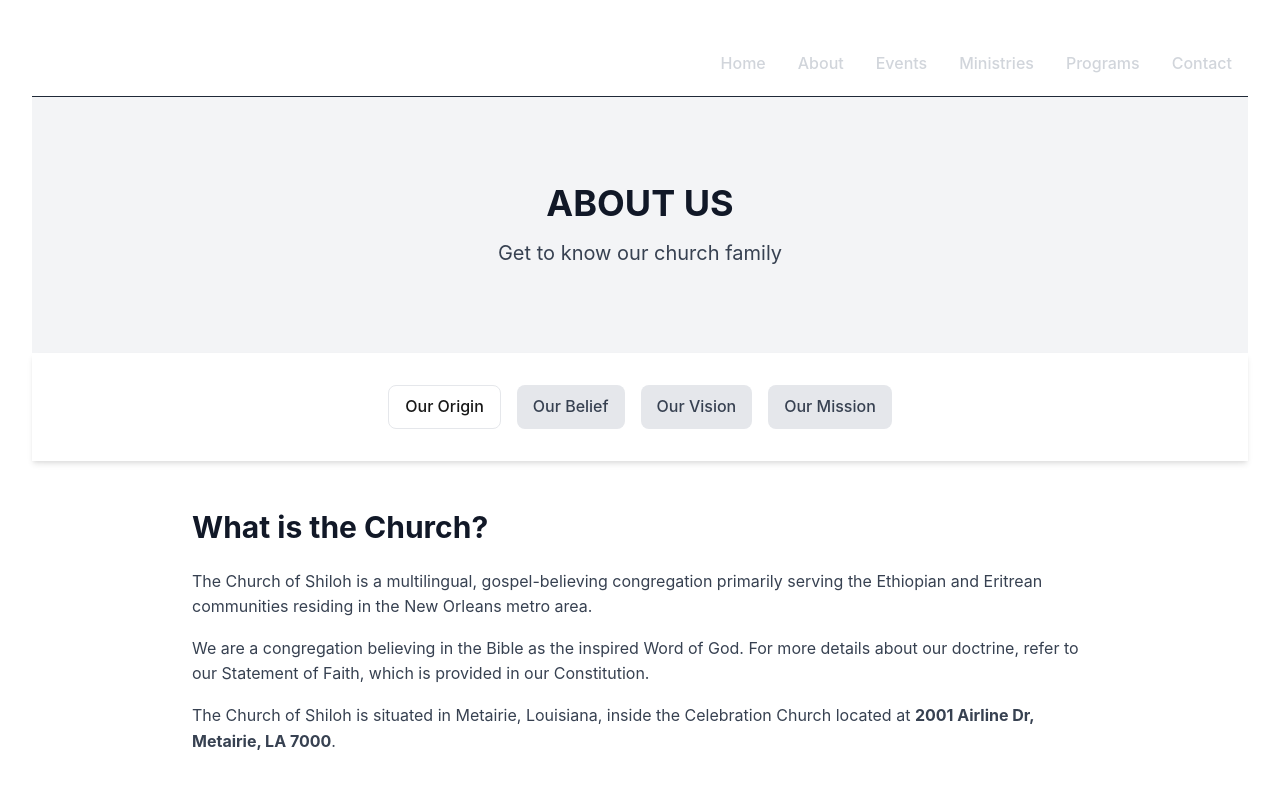
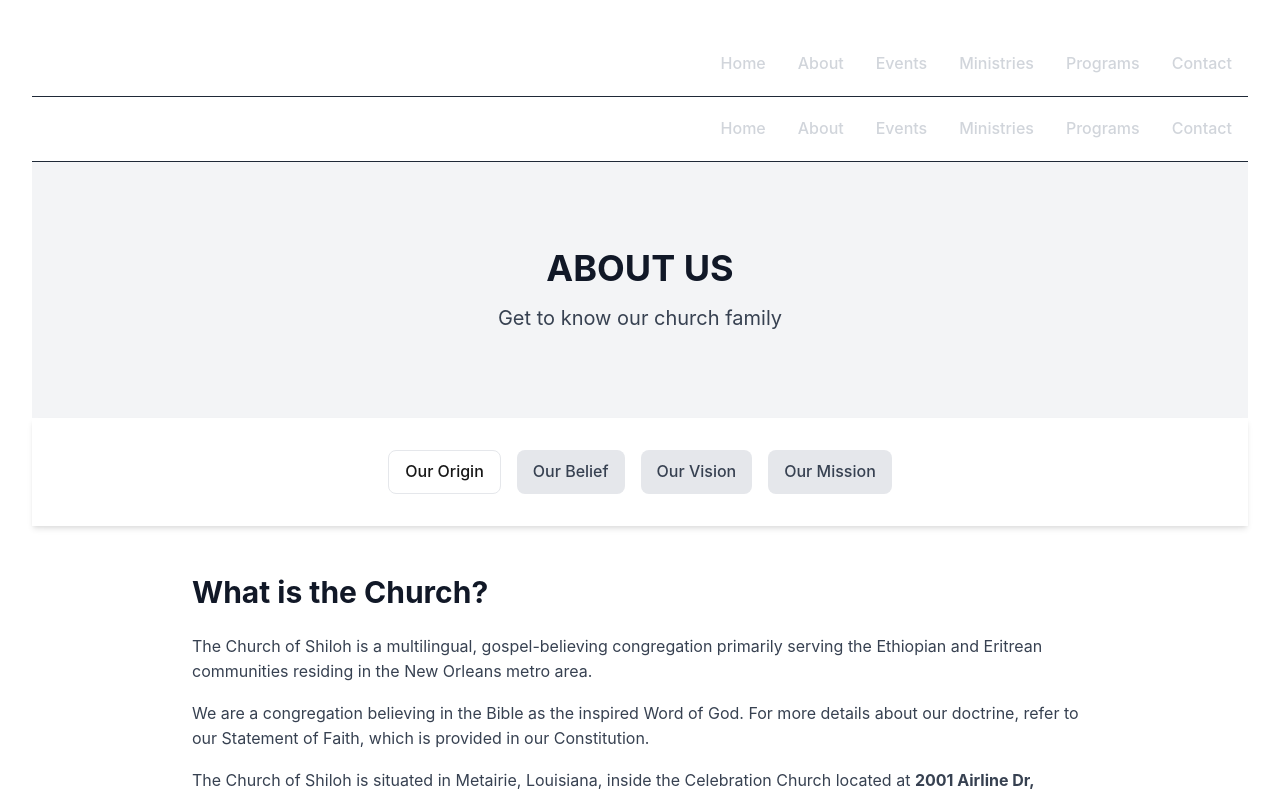
Before and after one commit to Hermii1/church-website, a Next.js app: page /about in a window 1280 px wide. Shown: the top 797 px of the page. Built offline with nearby package versions, Linux system fonts and the light colour scheme.

Commit message:
fixed globals css and layout

```diff
--- a/src/components/layout/Layout.tsx
+++ b/src/components/layout/Layout.tsx
@@ -1,21 +1,17 @@
-
 import Header from './Header';
 import Footer from './Footer';
-import '../../styles/globals.css';
+
 interface LayoutProps {
-  children: React.ReactNode; // Use React.ReactNode directly
+  children: React.ReactNode;
 }
 
+// components/layout/Layout.tsx
 export default function Layout({ children }: LayoutProps) {
   return (
-    <html lang="en">
-      <body className="layout">
-        <Header />
-        <main className="main-content">
-          {children}
-        </main>
-        <Footer />
-      </body>
-    </html>
+    <>
+      <Header />
+      <main>{children}</main>
+      <Footer />
+    </>
   );
 }
--- /dev/null
+++ b/src/pages/_app.tsx
@@ -0,0 +1,11 @@
+import '../styles/globals.css';
+import Layout from '../components/layout/Layout';
+import type { AppProps } from 'next/app';
+
+export default function MyApp({ Component, pageProps }: AppProps) {
+  return (
+    <Layout>
+      <Component {...pageProps} />
+    </Layout>
+  );
+}
--- a/src/pages/index.tsx
+++ b/src/pages/index.tsx
@@ -1,12 +1,12 @@
 import Head from 'next/head';
-import Layout from '@/components/layout/Layout';
+
 import Hero from '@/components/home/Hero';
 import DailyQuote from '@/components/home/DailyQuote';
 import Announcements from '@/components/home/Announcements';
 
 export default function Home() {
   return (
-    <Layout>
+   <>
       <Head>
         <title>Church of Shiloh  | Home</title>
         <meta name="description" content="Building stronger connections through worship" />
@@ -15,6 +15,6 @@ export default function Home() {
       <Hero />
       <DailyQuote />
       <Announcements />
-    </Layout>
+    </>
   );
 }
```
